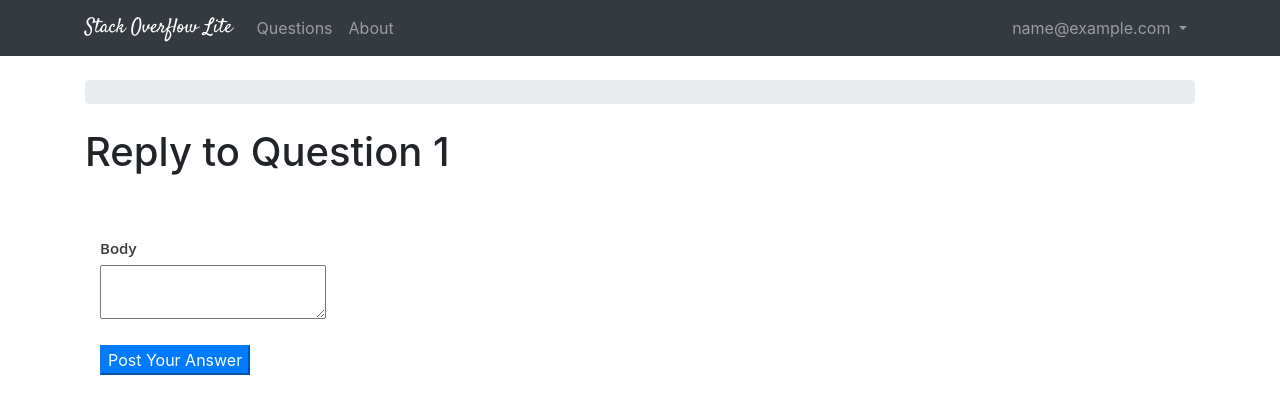
After one commit to Raywire/stackoverflow-lite, a Flask app: page /questions/1/reply in a window 1280 px wide. The commit adds this page. Shown: the top 414 px of the page. Run offline with Flask 2, Linux system fonts and the light colour scheme; the visitor is signed in with stand-in values (Sample User, id 1); tables that the repository leaves empty hold one stand-in row (values such as "Sample post"); some libraries are stand-ins or nearby versions.

```diff
--- a/forms.py
+++ b/forms.py
@@ -15,6 +15,10 @@ class LoginForm(FlaskForm):
   submit = SubmitField("Sign in")
 
 class QuestionForm(FlaskForm):
-    subject = StringField('Title')
-    message = TextAreaField('Body')
+    subject = StringField('Title', validators=[DataRequired("Please enter a title.")])
+    message = TextAreaField('Body', validators=[DataRequired("Please enter your question.")])
     submit = SubmitField("Post Your Question")
+
+class ReplyForm(FlaskForm):
+    message = TextAreaField('Body', validators=[DataRequired("Please enter your answer.")])
+    submit = SubmitField("Post Your Answer")
--- a/routes.py
+++ b/routes.py
@@ -1,6 +1,6 @@
 from flask import Flask, render_template, request, session, redirect, url_for
 from models import db, User, Question
-from forms import SignupForm, LoginForm, QuestionForm
+from forms import SignupForm, LoginForm, QuestionForm, ReplyForm
 
 import datetime
 
@@ -76,7 +76,8 @@ def new_question():
         if form.validate() == False:
             return render_template('new_question.html', form=form)
         else:
-            newquestion = Question(form.subject.data, form.message.data, date_posted = datetime.datetime.utcnow(), last_updated = datetime.datetime.utcnow(), starter = 1 , views = 0)
+            user = User.query.filter_by(email = session['email']).first()
+            newquestion = Question(form.subject.data, form.message.data, date_posted = datetime.datetime.utcnow(), last_updated = datetime.datetime.utcnow(), starter = user.uid , views = 0)
             db.session.add(newquestion)
             db.session.commit()
 
@@ -84,6 +85,31 @@ def new_question():
     elif request.method == 'GET':
         return render_template("new_question.html", form=form)
 
+@app.route("/questions/<int:qid>")
+def view_question(qid):
+
+    question = Question.query.filter_by(qid=qid).first()
+    user = User.query.filter_by(email = session['email']).first()
+    return render_template("view_question.html", question = question, user = user)
+
+@app.route("/questions/<int:qid>/reply", methods=["GET", "POST"])
+def reply_question(qid):
+    if 'email' not in session:
+        return redirect(url_for('login'))
+
+    form = ReplyForm()
+
+    question = Question.query.filter_by(qid=qid).first()
+    return render_template("reply_question.html", question = question, form = form)
+
+@app.route("/question/<int:qid>/delete")
+def delete_question(qid):
+    question = Question.query.filter_by(qid=qid).first()
+    db.session.delete(question)
+    db.session.commit()
+
+    return redirect(url_for('index'))
+
 
 if __name__ == "__main__":
     app.run(debug=True)
--- a/templates/index.html
+++ b/templates/index.html
@@ -9,7 +9,7 @@
   <thead class="thead-inverse">
     <tr>
       <th>Topic</th>
-      <th>Starter</th>
+      <th>Asked by</th>
       <th>Replies</th>
       <th>Views</th>
       <th>Last Update</th>
@@ -21,14 +21,14 @@
       <tr>
         <td>
           <p class="mb-0">
-            <a href="">{{ question.title }}</a>
+            <a href="{{ url_for('view_question', qid = question.qid) }}">{{ question.title }}</a>
           </p>
           <small class="text-muted">
 
 
           </small>
         </td>
-        <td>{{ question.starter }}</td>
+        <td>{{ question.asker.firstname }} {{ question.asker.lastname }}</td>
         <td>0</td>
         <td>{{ question.views }}</td>
         <td>{{ question.last_updated }}</td>
--- a/templates/layout.html
+++ b/templates/layout.html
@@ -3,6 +3,7 @@
   <head>
     <meta charset="utf-8">
     <title>{% block title %}Stack Overflow Lite{% endblock %}</title>
+    <meta name="viewport" content="width=device-width, initial-scale=1">
     <link href='https://fonts.googleapis.com/css?family=Satisfy' rel='stylesheet' type='text/css'>
     <link rel="stylesheet" href="{{ url_for('static', filename='css/bootstrap.min.css') }}">
     <link rel="stylesheet" href="{{ url_for('static', filename='css/app.css') }}">
@@ -30,7 +31,7 @@
             <ul class="navbar-nav ml-auto">
               <li class="nav-item dropdown">
                 <a class="nav-link dropdown-toggle" href="#" id="userMenu" data-toggle="dropdown" aria-haspopup="true" aria-expanded="false">
-                  {{ firstname }}
+                  {{ session['email'] }}
                 </a>
                 <div class="dropdown-menu dropdown-menu-right" aria-labelledby="userMenu">
                   <a class="dropdown-item" href="">My account</a>
--- /dev/null
+++ b/templates/reply_question.html
@@ -0,0 +1,23 @@
+{% extends "layout.html" %}
+{% block title %}Reply to Question - Stack Overflow Lite{% endblock %}
+{% block stylesheet %}    <link rel="stylesheet" href="{{ url_for('static', filename='css/main.css') }}">{% endblock %}
+{% block content %}
+<h1>Reply to Question {{ question.qid }}</h1>
+<main class="container signup-section">
+  <div class="section-content">
+
+    <form method="POST" action="/reply_question">
+      {{ form.hidden_tag() }}
+
+      <div class="form-group">
+        {{ form.message.label }}
+        {{ form.message }}
+      </div>
+
+      {{ form.submit(class="btn-primary") }}
+
+    </form>
+  </div>
+</main>
+
+{% endblock %}
```
Also changed, not shown: templates/view_question.html (added, +15 -0 lines).
